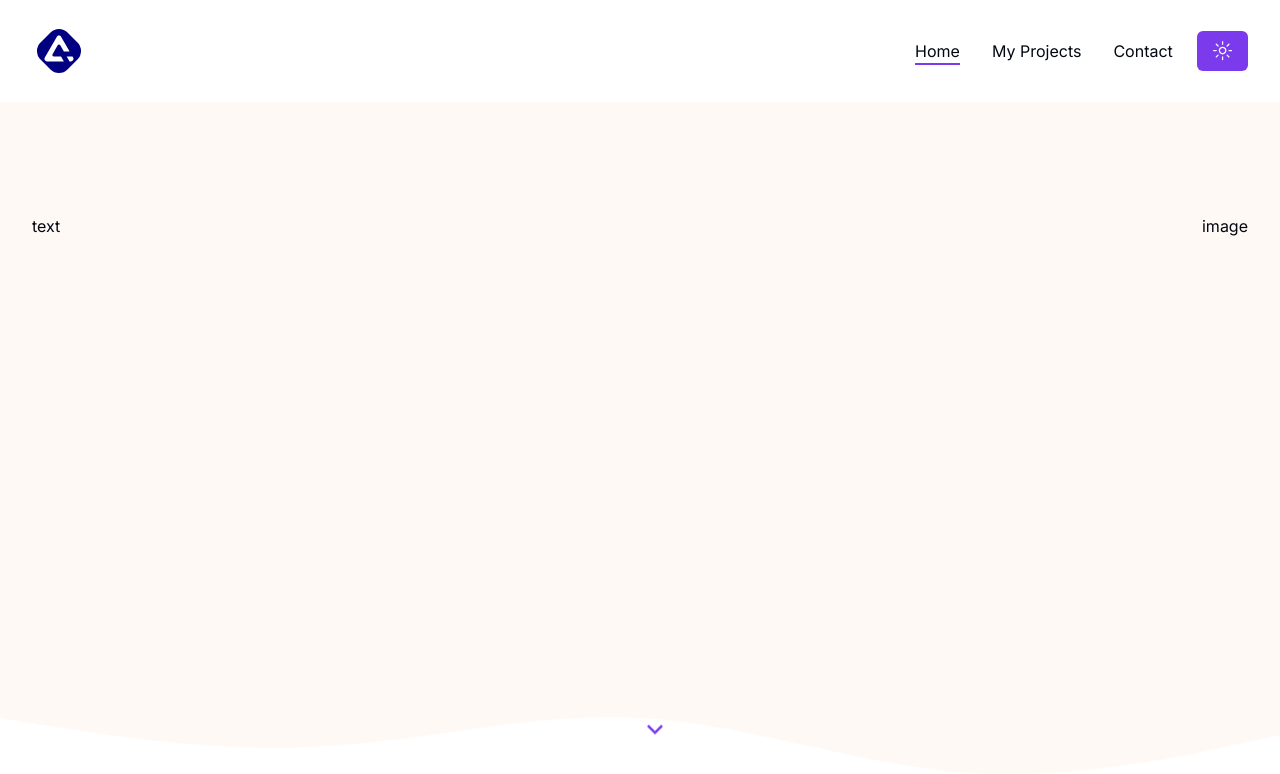
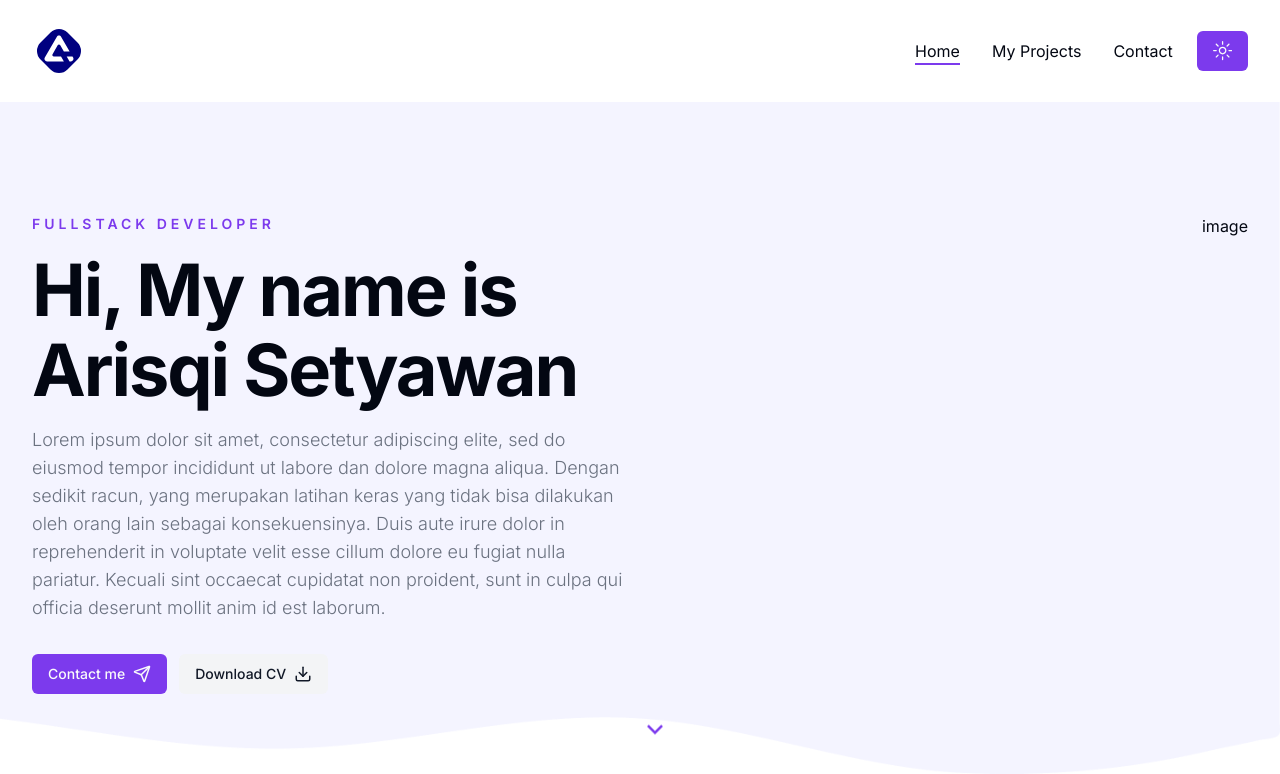
Before and after one commit to Aries1711/portfolio-landing-page, a Next.js app: page / in a window 1280 px wide. Shown: the top 774 px of the page. Built offline with nearby package versions, Linux system fonts and the light colour scheme.

Commit message:
fix : backgroun and header bg color

```diff
--- a/app/globals.css
+++ b/app/globals.css
@@ -69,3 +69,11 @@
     @apply bg-background text-foreground;
   }
 }
+
+.h1 {
+  @apply text-6xl xl:text-[72px] xl:leading-[80px] tracking-[-2px] font-bold;
+}
+
+.subtitle {
+  @apply text-muted-foreground text-lg mb-8 font-light;
+}
--- a/components/layouts/Header.jsx
+++ b/components/layouts/Header.jsx
@@ -25,7 +25,7 @@ const Header = () => {
       className={`${
         header
           ? "py-4 bg-white shadow-lg dark:bg-accent"
-          : "py-6 dark:bg-transparent"
+          : "py-6 bg-[#F4F4FF] dark:bg-transparent"
       } sticky top-0 z-30 transition-all ${pathname === "/" && "bg-[#fff]"}`}
     >
       <div className="container mx-auto">
--- a/components/layouts/Hero.jsx
+++ b/components/layouts/Hero.jsx
@@ -20,9 +20,35 @@ const Hero = () => {
       <div className="container mx-auto">
         <div className="flex justify-between gap-x-8">
           {/*text*/}
-          <div>text</div>
+          <div className="flex max-w-[600px] flex-col justify-center mx-auto xl:mx-0 text-center xl:text-left">
+            <div className="text-sm uppercase font-semibold mb-4 text-primary tracking-[4px]">
+              Fullstack Developer
+            </div>
+            <h1 className="h1 mb-4">Hi, My name is Arisqi Setyawan</h1>
+            <p className="subtitle max-w[490px] mx-auto xl:mx-0">
+              Lorem ipsum dolor sit amet, consectetur adipiscing elite, sed do
+              eiusmod tempor incididunt ut labore dan dolore magna aliqua.
+              Dengan sedikit racun, yang merupakan latihan keras yang tidak bisa
+              dilakukan oleh orang lain sebagai konsekuensinya. Duis aute irure
+              dolor in reprehenderit in voluptate velit esse cillum dolore eu
+              fugiat nulla pariatur. Kecuali sint occaecat cupidatat non
+              proident, sunt in culpa qui officia deserunt mollit anim id est
+              laborum.
+            </p>
+            {/*button*/}
+            <div className="flex flex-col gap-y-3 md:flex-row gap-x-3 mx-auto xl:mx-0 mb-12">
+              <Link href="/contact">
+                <Button className="gap-x-2">
+                  Contact me <Send size={18} />
+                </Button>
+              </Link>
+              <Button variant="secondary" className="gap-x-2">
+                Download CV <Download size={18} />
+              </Button>
+            </div>
+          </div>
           {/*image*/}
-          <div>image</div>
+          <div className="hidden xl:flex relative">image</div>
         </div>
         {/*image*/}
         <div className="hidden md:flex absolute left-2/4 bottom-44 xl:bottom-12 animate-bounce">
```
Also changed, not shown: public/hero/hero-bg.png.
